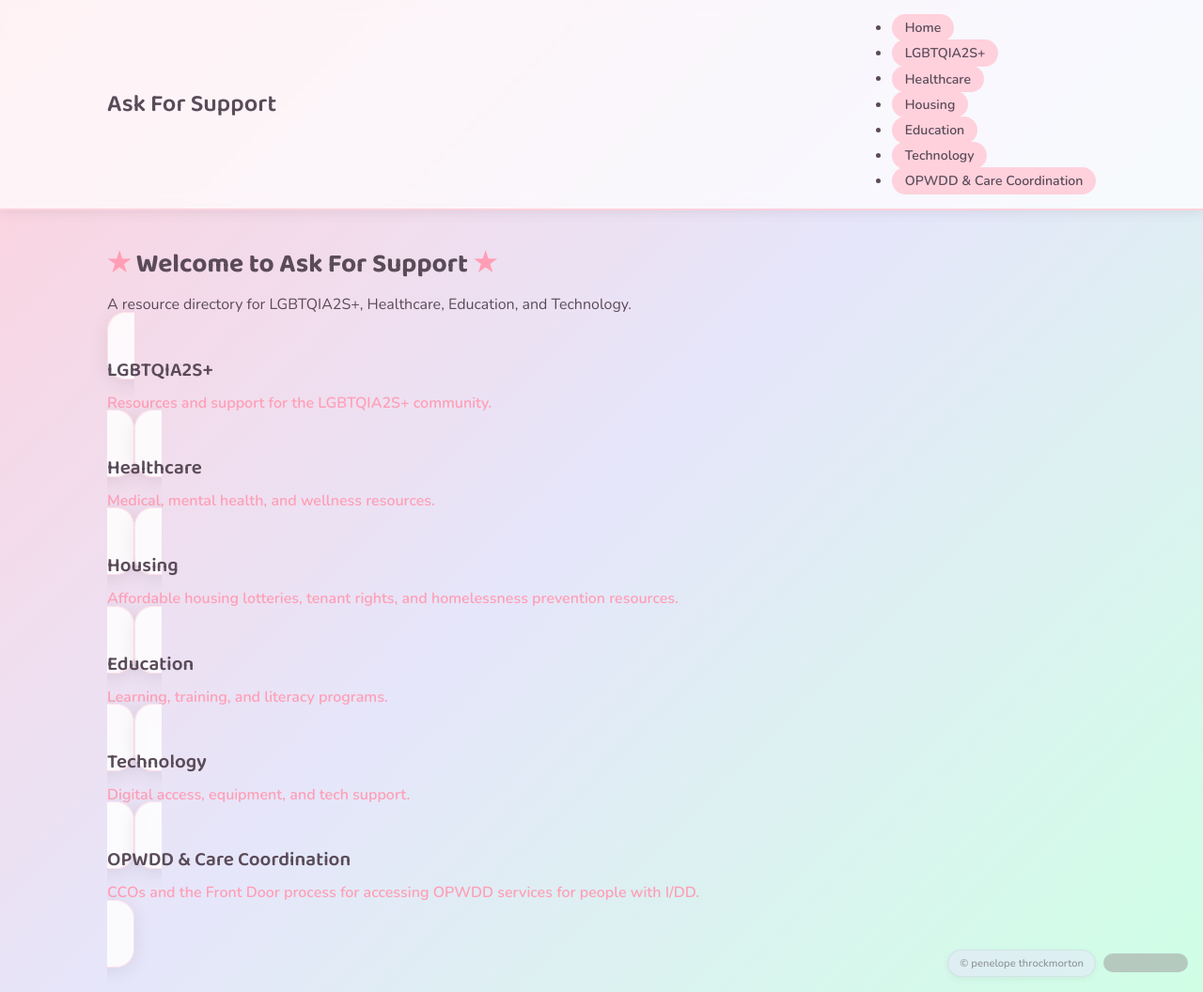
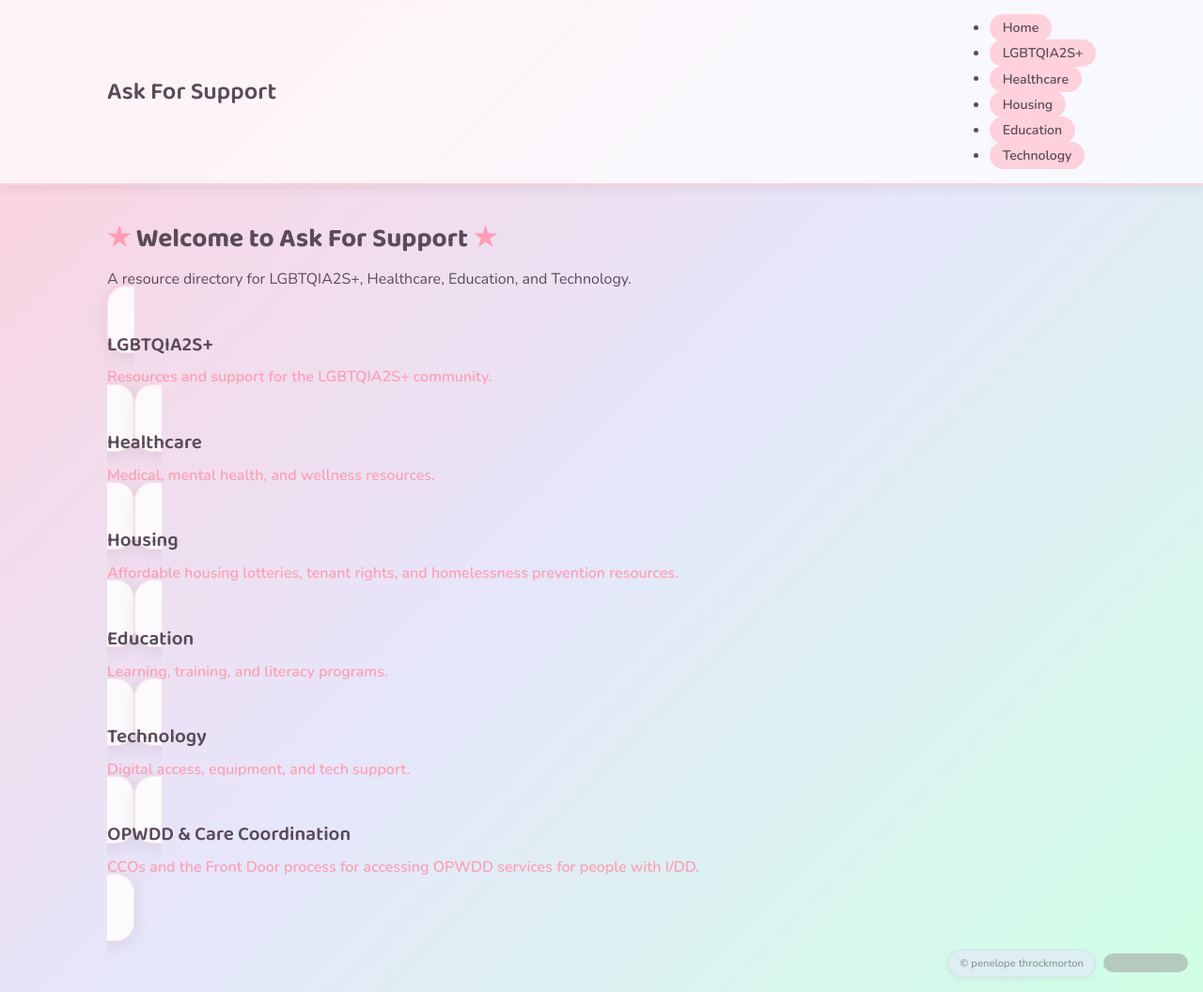
Before and after one commit to penelopethrock-cyber/askforsupport, a Jekyll site: the page built from index.html, in a window 1280 px wide and 1056 px high. Shown: the whole window at 94% size. Built offline with Jekyll 4.4.1, drawn with Linux system fonts in a browser that asks for light colours; grey boxes are pictures that could not be loaded.

Commit message:
Remove OPWDD nav item from navigation
- Remove <li><a href="/opwdd/">OPWDD & Care Coordination</a></li>
- Remaining 5 nav items preserved in order: Home, LGBTQIA2S+, Healthcare, Housing, Education, Technology

```diff
--- a/_includes/nav.html
+++ b/_includes/nav.html
@@ -6,6 +6,5 @@
     <li><a href="/housing/">Housing</a></li>
     <li><a href="/education/">Education</a></li>
     <li><a href="/technology/">Technology</a></li>
-    <li><a href="/opwdd/">OPWDD &amp; Care Coordination</a></li>
   </ul>
 </nav>
```
